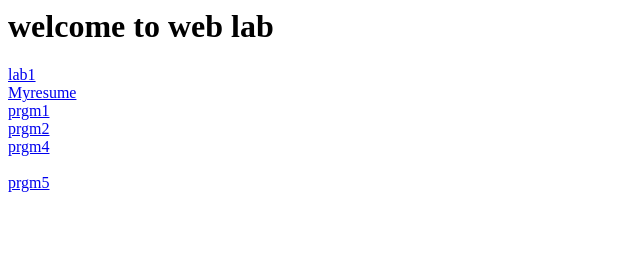
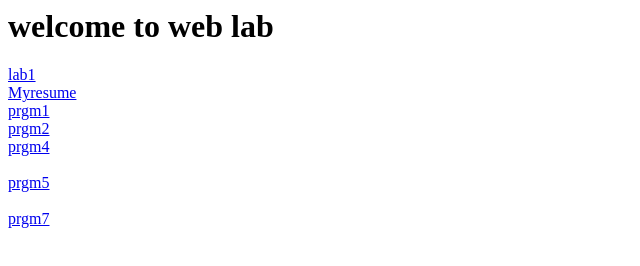
Before and after one commit to ankithajaya83/weblab1, a plain HTML site: page index.html in a window 1280 px wide. Shown: the full height of the page, 0-640 px from the left. Drawn offline with Linux system fonts and the light colour scheme.

Commit message:
Update index.html

```diff
--- a/index.html
+++ b/index.html
@@ -17,5 +17,8 @@
       <br>
      <a href="prgm5.php">prgm5</a>
     <br>
+       <br>
+     <a href="lab7.html">prgm7</a>
+    <br>
   </body>
 </html>
```
